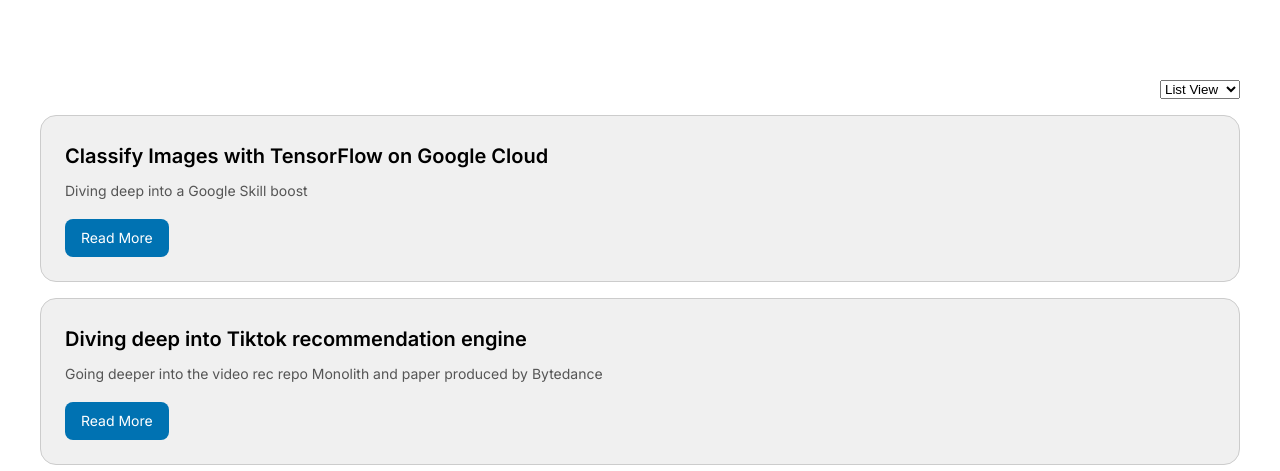
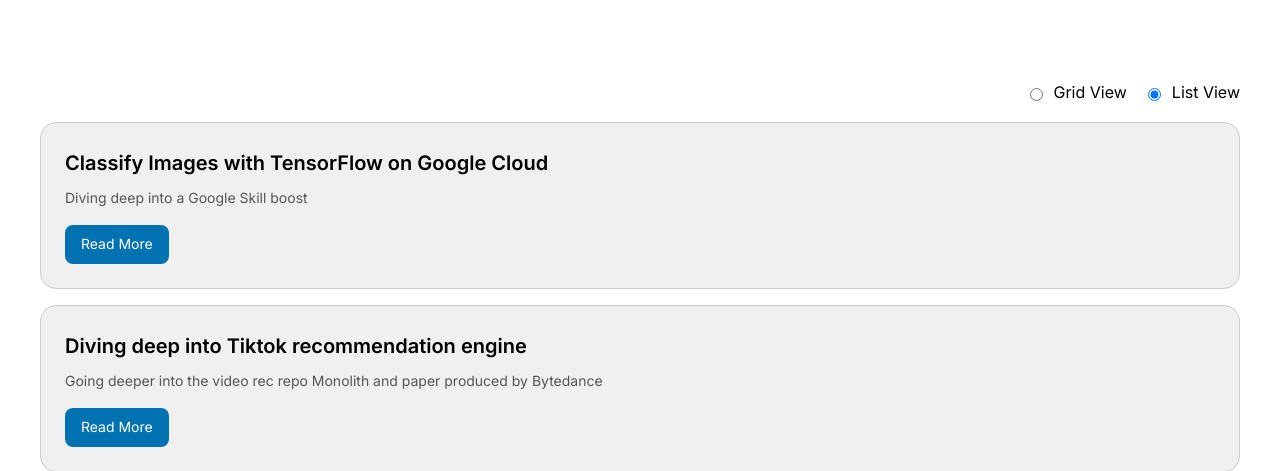
Before and after one commit to dinesh-coderepo/blogsite, a Flask app: page / in a window 1280 px wide. Shown: the part 241-712 px from the top of the page. Run offline with Flask 3, Linux system fonts and the light colour scheme.

Commit message:
radio button

```diff
--- a/src/templates/index_blog.html
+++ b/src/templates/index_blog.html
@@ -89,20 +89,21 @@
         .view-toggle {
             display: flex;
             justify-content: flex-end;
+            align-items: center;
             margin-bottom: 1rem;
+            gap: 1rem;
         }
 
-        .view-toggle button {
-            background: var(--surface);
-            border: 1px solid var(--border);
-            padding: 0.5rem 1rem;
+        .view-toggle label {
+            display: flex;
+            align-items: center;
+            gap: 0.5rem;
             cursor: pointer;
-            transition: background-color 0.2s ease;
+            color: var(--text);
         }
 
-        .view-toggle button.active {
-            background: var(--primary);
-            color: white;
+        .view-toggle input[type="radio"] {
+            cursor: pointer;
         }
 
         .blog-post {
@@ -252,10 +253,12 @@
     <div class="container">
         <!-- Replace view-toggle buttons with a dropdown -->
         <div class="view-toggle">
-            <select id="view-select">
-                <option value="grid">Grid View</option>
-                <option value="list">List View</option>
-            </select>
+            <label>
+                <input type="radio" name="view" value="grid"> Grid View
+            </label>
+            <label>
+                <input type="radio" name="view" value="list" checked> List View
+            </label>
         </div>
         <div class="blog-posts list-view"> <!-- Switched from grid-view to list-view -->
             {% for blog in blogs %}
@@ -294,7 +297,7 @@
         setTheme(savedTheme === 'dark');
 
         // View toggle functionality
-        const viewSelect = document.getElementById('view-select');
+        const viewRadios = document.querySelectorAll('input[name="view"]');
         const blogPosts = document.querySelector('.blog-posts');
 
         function setView(view) {
@@ -308,13 +311,15 @@
             }
         }
 
-        viewSelect.addEventListener('change', () => {
-            setView(viewSelect.value);
+        viewRadios.forEach(radio => {
+            radio.addEventListener('change', (e) => {
+                setView(e.target.value);
+            });
         });
 
         // Set default view from storage or default to list
         const savedView = localStorage.getItem('view-preference') || 'list';
-        viewSelect.value = savedView;
+        document.querySelector(`input[name="view"][value="${savedView}"]`).checked = true;
         setView(savedView);
     </script>
 </body>
```
